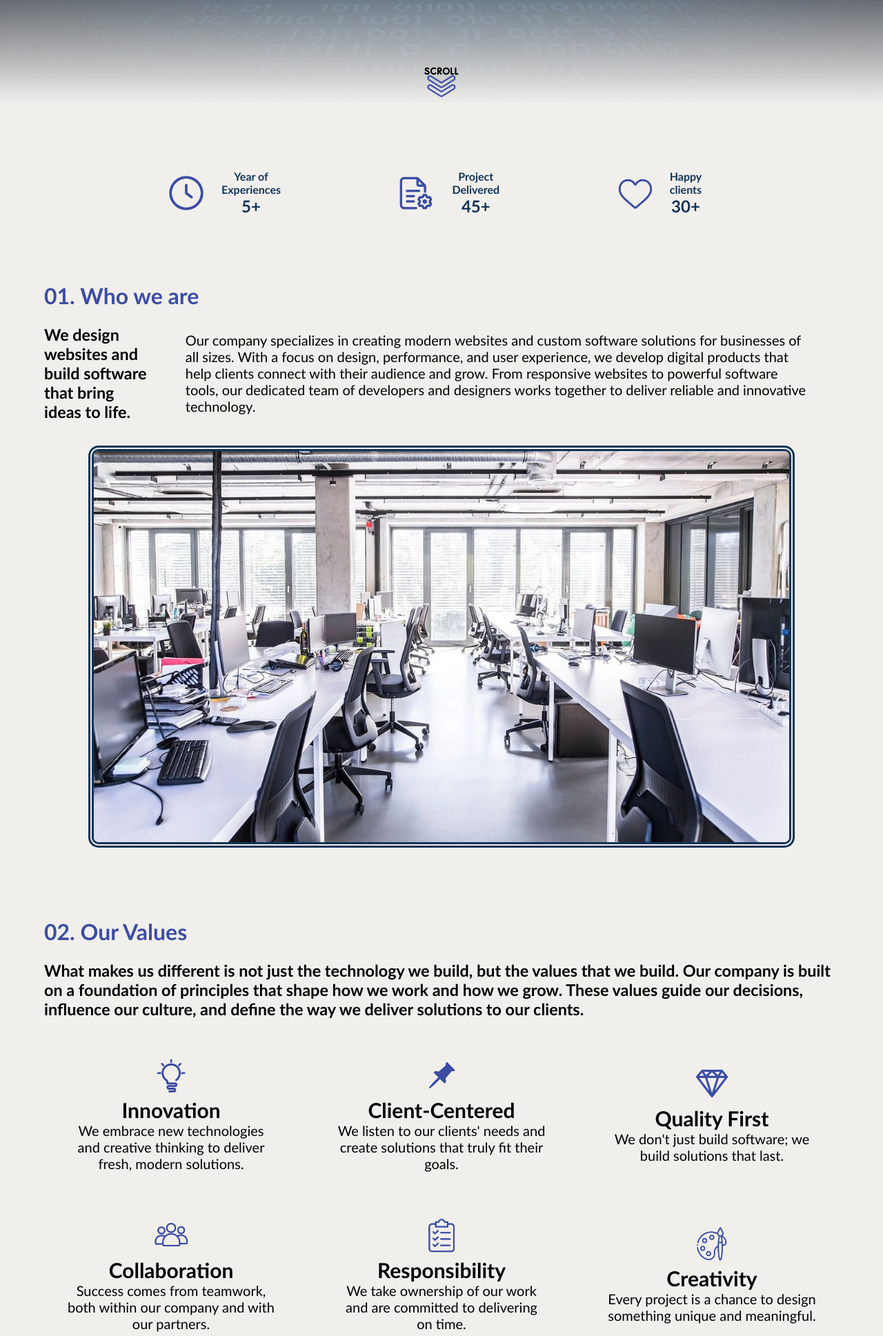
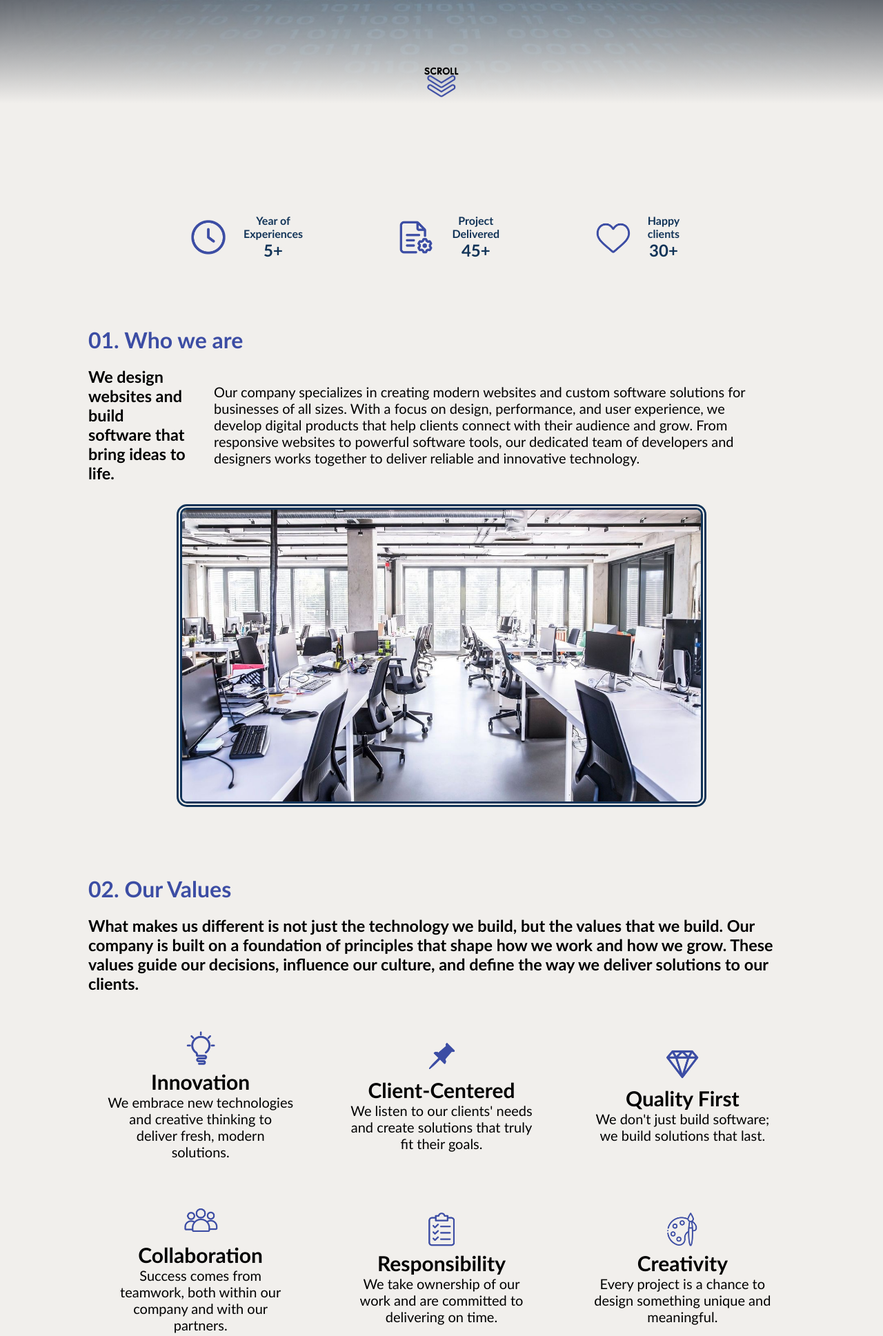
Before and after one commit to AnnNK137/project1, a PHP site: page /project1/index.html in a window 1280 px wide. Shown: the part 560-2497 px from the top of the page at 69% size. Run offline with PHP 8.4, Linux system fonts and the light colour scheme.

Commit message:
adjusted margin to index.html

```diff
--- a/project1/index.html
+++ b/project1/index.html
@@ -208,7 +208,7 @@
             <!-- List of reason -->
             <section>
                 <h3 class="hp_highlight">Here's 5 solid reasons to choose us</h3>
-                <ul id="hp_reasons_list" class="hp_list">
+                <ul id="hp_reasons_list" class="hp_list colum flex_center">
                     <li>
                         <span class="hp_highlight">&#10140; Growth Opportunities:</span> You'll have the chance to learn,
                         upskill, and work on projects that expand your expertise.
--- a/styles/styles.css
+++ b/styles/styles.css
@@ -212,8 +212,7 @@ footer a:hover{
     color: var(--blue-hightlight);
 }
 
-/* Scroll icon */
-.hp_scroll_down_icon img{
+.hp_scroll_down_icon img{ /* Scroll icon */
     margin: auto;
     position: absolute;
     bottom: 0;
@@ -229,7 +228,7 @@ footer a:hover{
 
 /*Index.html basic styling for each info SECTION */
 .hp_main_content {
-    margin: 5%;
+    margin: 10%;
     cursor: default; /* keep the pointer default instead of the "I" state */
 }
 
@@ -248,7 +247,7 @@ footer a:hover{
 }
 
 .hp_about_img{
-    width: 80vw;
+    width: 60vw;
     margin: 3%;
     border: 8px double var(--blue);
     border-radius: 15px;
@@ -281,6 +280,7 @@ footer a:hover{
 /* Index.html reasons section */
 #hp_reasons_list li{
     margin: 3%;
+    max-width: 80%;
     list-style: none;
 }
 
```
